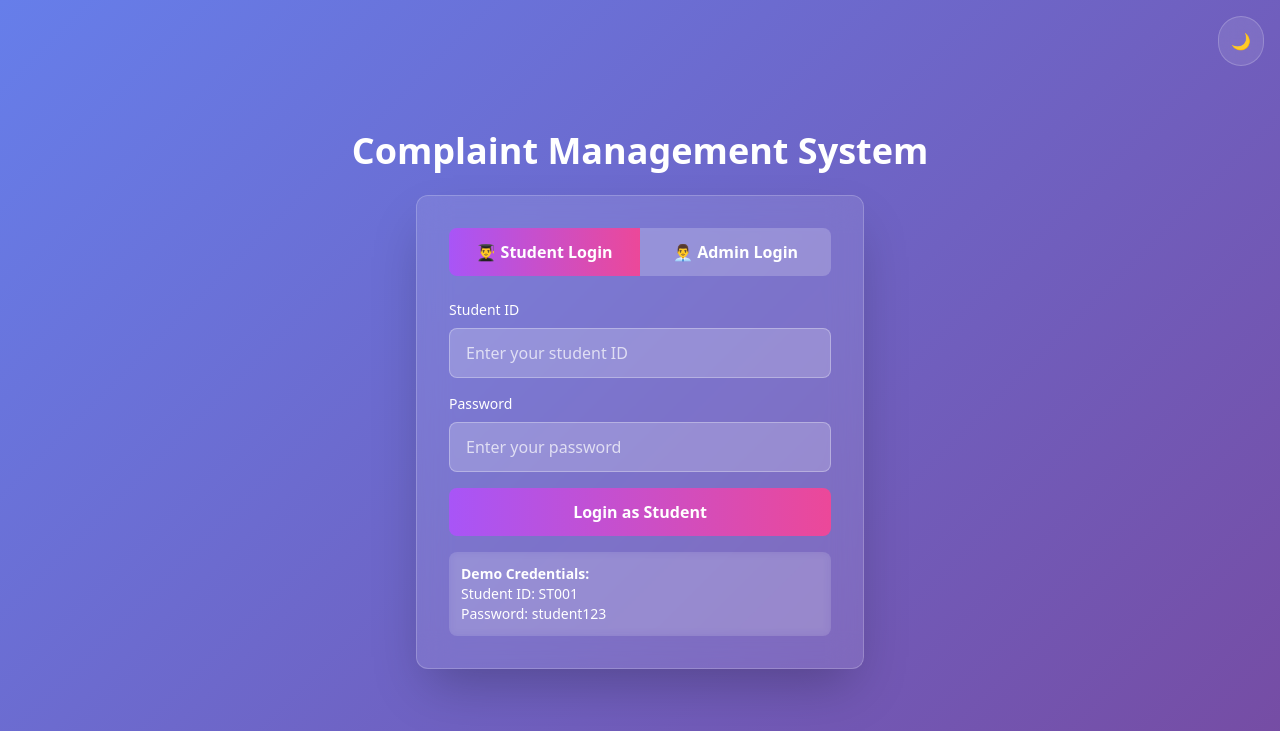
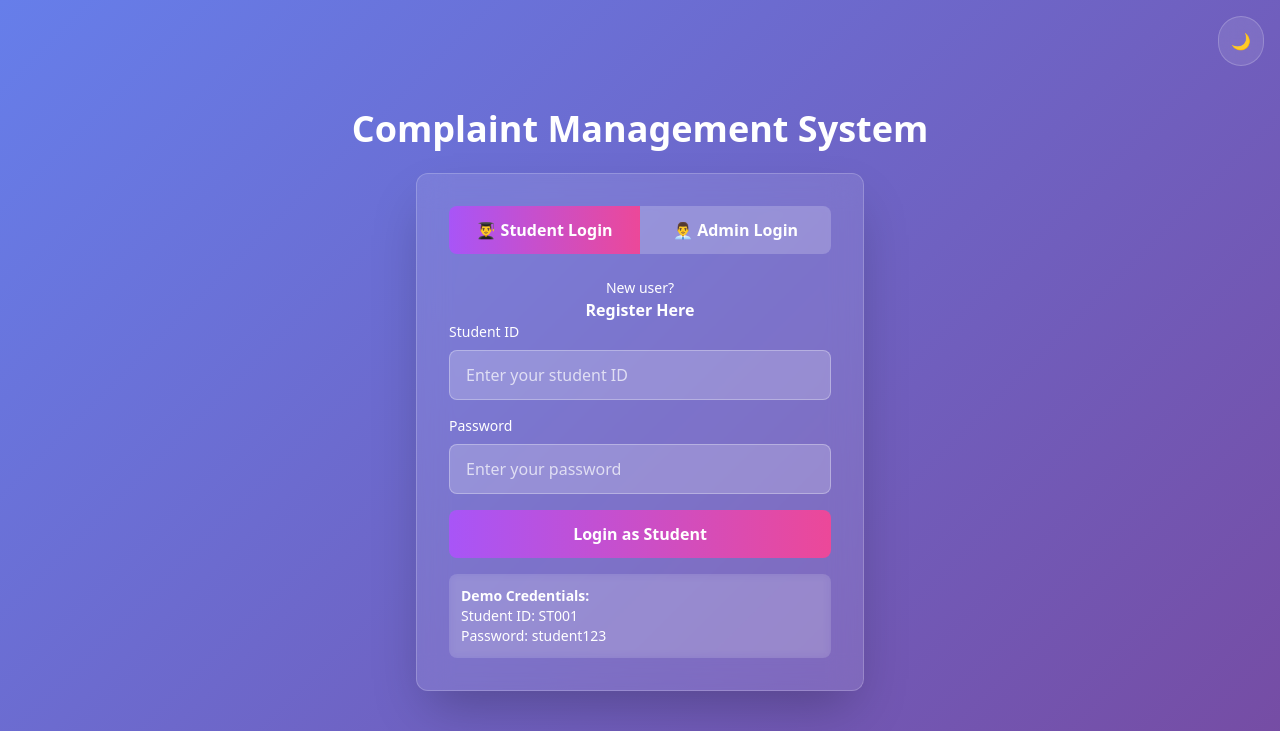
Before and after one commit to Param3840/Campus-Complaint-Management-System, a Flask app: page / in a window 1280 px wide. Shown: the top 731 px of the page. Run offline with Flask 3, Linux system fonts and the light colour scheme; some libraries are stand-ins or nearby versions.

Commit message:
Update index.html, script.js, and app.py for registration & JWT

```diff
--- a/app.py
+++ b/app.py
@@ -9,16 +9,13 @@ from functools import wraps
 app = Flask(__name__)
 CORS(app)
 
-app.config['SECRET_KEY'] = 'your_secret_key_here'  # Change this in real app
+app.config['SECRET_KEY'] = 'your_secret_key_here'
 
 DATA_FILE = 'complaints.json'
+STUDENT_FILE = 'students.json'  # for registration
 
+# Load static users (admins)
 users = {
-    'students': {
-        'ST001': {'password': 'student123', 'name': 'Paramveer Kumar Singh'},
-        'ST002': {'password': 'student123', 'name': 'Ankit Singh'},
-        'ST003': {'password': 'student123', 'name': 'Rishi Raj Verma'}
-    },
     'admins': {
         'admin': {'password': 'admin123', 'name': 'Yash Choubey'}
     }
@@ -28,7 +25,8 @@ users = {
 def index():
     return render_template('index.html')
 
-# Utility functions
+# Utilities for complaints
+
 def load_data():
     if not os.path.exists(DATA_FILE):
         return []
@@ -39,7 +37,20 @@ def save_data(data):
     with open(DATA_FILE, 'w') as f:
         json.dump(data, f, indent=2)
 
-# Token Required Decorator
+# Utilities for students
+
+def load_students():
+    if not os.path.exists(STUDENT_FILE):
+        return []
+    with open(STUDENT_FILE, 'r') as f:
+        return json.load(f)
+
+def save_students(students):
+    with open(STUDENT_FILE, 'w') as f:
+        json.dump(students, f, indent=2)
+
+# Auth Decorator
+
 def token_required(f):
     @wraps(f)
     def decorated(*args, **kwargs):
@@ -54,7 +65,7 @@ def token_required(f):
 
         try:
             data = jwt.decode(token, app.config['SECRET_KEY'], algorithms=["HS256"])
-            request.user = data  # attach decoded user info
+            request.user = data
         except jwt.ExpiredSignatureError:
             return jsonify({'status': 'error', 'message': 'Token expired'}), 401
         except jwt.InvalidTokenError:
@@ -63,7 +74,7 @@ def token_required(f):
         return f(*args, **kwargs)
     return decorated
 
-# Login route
+# 🔐 Login
 @app.route('/login', methods=['POST'])
 def login():
     data = request.json
@@ -72,11 +83,12 @@ def login():
     password = data.get('password')
 
     if role == 'student':
-        user = users['students'].get(user_id)
-        if user and user['password'] == password:
+        students = load_students()
+        student = next((s for s in students if s['id'] == user_id and s['password'] == password), None)
+        if student:
             token = jwt.encode({
-                'id': user_id,
-                'name': user['name'],
+                'id': student['id'],
+                'name': student['name'],
                 'role': 'student',
                 'exp': datetime.utcnow() + timedelta(hours=2)
             }, app.config['SECRET_KEY'], algorithm="HS256")
@@ -94,13 +106,32 @@ def login():
 
     return jsonify({'status': 'error', 'message': 'Invalid credentials'}), 401
 
-# Get complaints
-@app.route('/get_complaints', methods=['GET'])
-@token_required
-def get_complaints():
-    return jsonify(load_data())
+# 🆕 Register student
+@app.route('/register', methods=['POST'])
+def register():
+    data = request.get_json()
+    name = data.get('name')
+    student_id = data.get('id')
+    password = data.get('password')
 
-# Submit complaint
+    if not all([name, student_id, password]):
+        return jsonify({'status': 'fail', 'message': 'Missing fields'}), 400
+
+    students = load_students()
+    if any(s['id'] == student_id for s in students):
+        return jsonify({'status': 'fail', 'message': 'Student ID already registered'}), 400
+
+    students.append({
+        'name': name,
+        'id': student_id,
+
+        'password': password
+    })
+
+    save_students(students)
+    return jsonify({'status': 'success', 'message': 'Student registered successfully!'})
+
+# 📥 Submit Complaint
 @app.route('/submit_complaint', methods=['POST'])
 @token_required
 def submit_complaint():
@@ -125,7 +156,13 @@ def submit_complaint():
     save_data(complaints)
     return jsonify({'status': 'success'})
 
-# Resolve complaint
+# 📄 Get Complaints
+@app.route('/get_complaints', methods=['GET'])
+@token_required
+def get_complaints():
+    return jsonify(load_data())
+
+# ✅ Resolve Complaint
 @app.route('/resolve_complaint', methods=['POST'])
 @token_required
 def resolve_complaint():
@@ -139,8 +176,7 @@ def resolve_complaint():
     save_data(complaints)
     return jsonify({'status': 'success'})
 
-import os
-
+# Run app
 if __name__ == '__main__':
     port = int(os.environ.get("PORT", 5000))
     app.run(host='0.0.0.0', port=port)
--- a/static/script.js
+++ b/static/script.js
@@ -2,7 +2,6 @@ let currentUser = null;
 let userType = null;
 let allComplaints = [];
 const API_BASE = "https://campus-complaint-management-system.onrender.com";
-
 
 window.addEventListener('DOMContentLoaded', () => {
     setupDarkMode();
@@ -10,6 +9,8 @@ window.addEventListener('DOMContentLoaded', () => {
     setupFilters();
     setupLogout();
     setupComplaintSubmit();
+    setupViewToggles();
+    setupRegistration();
     tryAutoLogin();
 });
 
@@ -33,6 +34,21 @@ function tryAutoLogin() {
     showMainApp();
 }
 
+function setupViewToggles() {
+    const loginPage = document.getElementById('loginPage');
+    const registerPage = document.getElementById('registerPage');
+
+    document.getElementById('goToRegisterBtn')?.addEventListener('click', () => {
+        loginPage.classList.add('hidden');
+        registerPage.classList.remove('hidden');
+    });
+
+    document.getElementById('goToLoginBtn')?.addEventListener('click', () => {
+        registerPage.classList.add('hidden');
+        loginPage.classList.remove('hidden');
+    });
+}
+
 function setupLoginForms() {
     document.getElementById('studentLoginForm').addEventListener('submit', async (e) => {
         e.preventDefault();
@@ -50,7 +66,7 @@ function setupLoginForms() {
             localStorage.setItem('token', data.token);
             tryAutoLogin();
         } else {
-            alert("Invalid student login");
+            alert(data.message || "Invalid student login");
         }
     });
 
@@ -70,7 +86,7 @@ function setupLoginForms() {
             localStorage.setItem('token', data.token);
             tryAutoLogin();
         } else {
-            alert("Invalid admin login");
+            alert(data.message || "Invalid admin login");
         }
     });
 
@@ -85,8 +101,40 @@ function setupLoginForms() {
     });
 }
 
+function setupRegistration() {
+    document.getElementById('studentRegisterForm').addEventListener('submit', async (e) => {
+        e.preventDefault();
+
+        const name = document.getElementById('regStudentName').value.trim();
+        const id = document.getElementById('regStudentId').value.trim();
+        const password = document.getElementById('regStudentPassword').value;
+        const confirmPassword = document.getElementById('regStudentConfirmPassword').value;
+
+        if (password !== confirmPassword) {
+            alert("Passwords do not match!");
+            return;
+        }
+
+        const res = await fetch(`${API_BASE}/register`, {
+            method: 'POST',
+            headers: { 'Content-Type': 'application/json' },
+            body: JSON.stringify({ name, id, password })
+        });
+
+        const data = await res.json();
+        if (data.status === 'success') {
+            alert("Registered successfully! You can now login.");
+            document.getElementById('goToLoginBtn').click();
+            document.getElementById('studentRegisterForm').reset();
+        } else {
+            alert(data.message || "Registration failed.");
+        }
+    });
+}
+
 function showMainApp() {
     document.getElementById('loginPage').classList.add('hidden');
+    document.getElementById('registerPage').classList.add('hidden');
     document.getElementById('mainApp').classList.remove('hidden');
 
     const welcome = document.getElementById('welcomeMessage');
@@ -184,7 +232,6 @@ function renderStudentComplaints() {
                 Submitted: ${c.submittedAt}${c.resolvedAt ? ` | Resolved: ${c.resolvedAt}` : ''}
             </div>
         </div>
-
     `).join('');
 }
 
@@ -225,7 +272,6 @@ function renderAdminComplaints() {
         </div>
     `).join('');
 }
-
 
 async function resolveComplaint(id) {
     const res = await fetch(`${API_BASE}/resolve_complaint`, {
--- a/templates/index.html
+++ b/templates/index.html
@@ -42,6 +42,48 @@
     <button id="darkModeToggle" class="fixed top-4 right-4 z-50 p-3 rounded-full glass-effect text-white hover:bg-white hover:bg-opacity-20 transition-all duration-300">
         <span id="darkModeIcon">🌙</span>
     </button>
+    <div id="registerPage" class="hidden min-h-screen flex items-center justify-center px-4">
+    <div class="max-w-md w-full">
+      <div class="text-center mb-8">
+        <h1 class="text-4xl font-bold text-white mb-2">🎓 Student Portal</h1>
+        <p class="text-white text-opacity-90">Create Your Account</p>
+      </div>
+      <div class="glass-effect rounded-xl shadow-2xl p-8 backdrop-blur-lg dark:bg-gray-800 dark:bg-opacity-50">
+        <div class="text-center mb-6">
+          <h2 class="text-2xl font-bold text-white mb-2">👨‍🎓 Student Registration</h2>
+          <p class="text-white text-opacity-80">Create your student account</p>
+        </div>
+        <form id="studentRegisterForm" class="space-y-4">
+          <div>
+            <label class="block text-sm font-medium text-white mb-2">Full Name</label>
+            <input type="text" id="regStudentName" class="w-full px-4 py-3 bg-white bg-opacity-20 border border-white border-opacity-30 rounded-lg text-white" placeholder="Enter your full name" required>
+          </div>
+          <div>
+            <label class="block text-sm font-medium text-white mb-2">Student ID</label>
+            <input type="text" id="regStudentId" class="w-full px-4 py-3 bg-white bg-opacity-20 border border-white border-opacity-30 rounded-lg text-white" placeholder="Enter your student ID" required>
+          </div>
+
+          <div>
+            <label class="block text-sm font-medium text-white mb-2">Password</label>
+            <input type="password" id="regStudentPassword" class="w-full px-4 py-3 bg-white bg-opacity-20 border border-white border-opacity-30 rounded-lg text-white" placeholder="Create a password" required>
+          </div>
+          <div>
+            <label class="block text-sm font-medium text-white mb-2">Confirm Password</label>
+            <input type="password" id="regStudentConfirmPassword" class="w-full px-4 py-3 bg-white bg-opacity-20 border border-white border-opacity-30 rounded-lg text-white" placeholder="Confirm your password" required>
+          </div>
+          <button type="submit" class="w-full bg-gradient-to-r from-purple-500 to-pink-500 hover:from-purple-600 hover:to-pink-600 text-white font-semibold py-3 px-4 rounded-lg transition-all duration-200 transform hover:scale-105">
+            Register as Student
+          </button>
+        </form>
+        <div class="mt-6 text-center">
+          <p class="text-white text-opacity-90 text-sm">Already have an account?</p>
+          <button id="goToLoginBtn" class="text-white font-semibold hover:text-purple-300 transition-colors">
+            Login Here
+          </button>
+        </div>
+      </div>
+    </div>
+  </div>
 
     <!-- Login Page -->
     <div id="loginPage" class="min-h-screen flex items-center justify-center px-4">
@@ -64,6 +106,10 @@
                         👨‍💼 Admin Login
                     </button>
                 </div>
+<div class="text-center text-white mt-4">
+    <p class="text-sm">New user?</p>
+    <button id="goToRegisterBtn" class="font-semibold hover:text-purple-300 transition">Register Here</button>
+</div>
 
                 <!-- Student Login Form -->
                 <form id="studentLoginForm" class="space-y-4">
```
Also changed, not shown: students.json (added, +7 -0 lines). Lines whose indentation alone changed are shown as unchanged.
